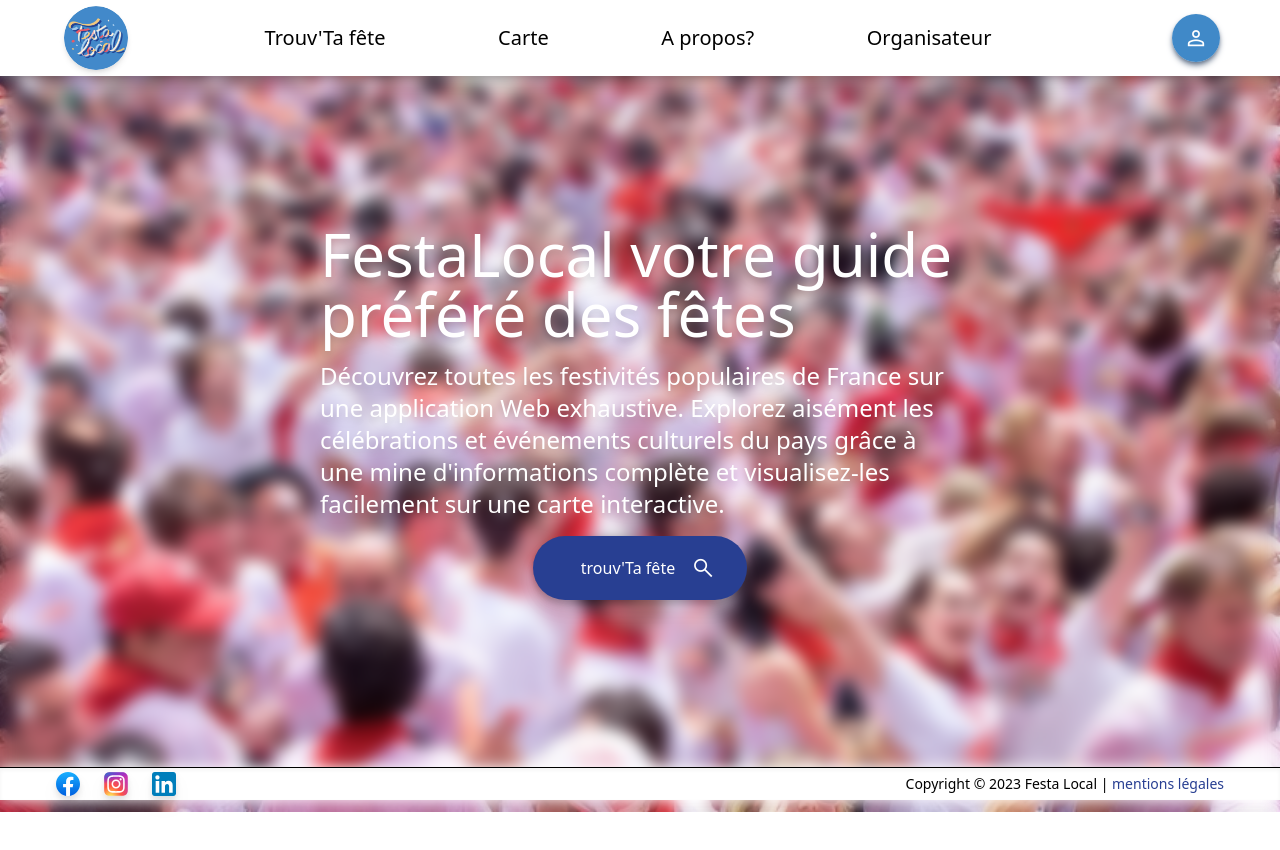
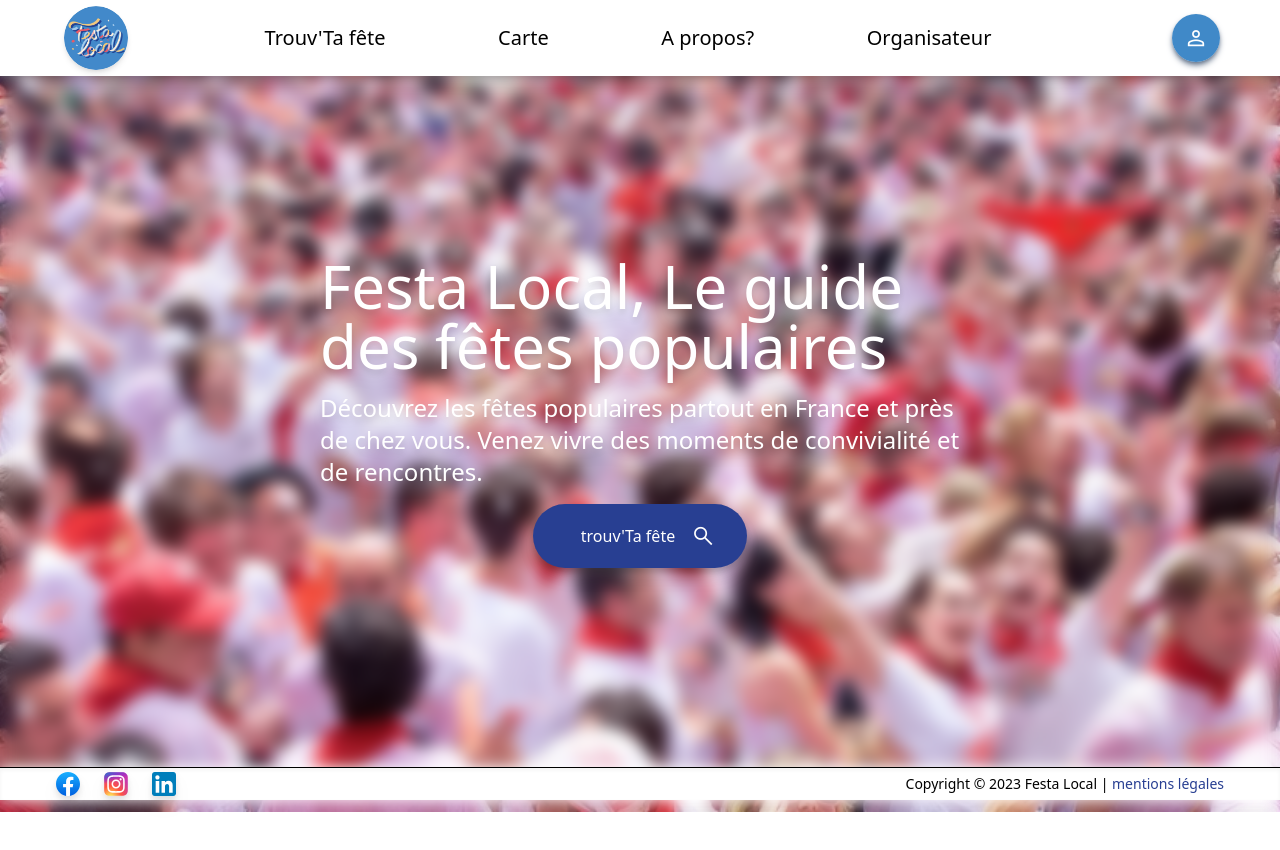
Before and after one commit to festalocal/Website, a React (Vite) app: page / in a window 1280 px wide. Shown: the top 850 px of the page. Built offline with nearby package versions, Linux system fonts and the light colour scheme.

Commit message:
Changement texte hero banner

```diff
--- a/src/components/HeroBanner.tsx
+++ b/src/components/HeroBanner.tsx
@@ -12,15 +12,13 @@ function HeroBanner(): JSX.Element {
           <div className="max-w-lg xl:max-w-2xl px-4 mx-auto flex flex-col justify-center align-center h-full items-center gap-4 my-auto">
             <div>
               <h1 className="font-medium text-4xl lg:text-5xl xl:text-6xl">
-                FestaLocal votre guide préféré des fêtes
+                Festa Local, Le guide des fêtes populaires
               </h1>
             </div>
             <div>
               <p className="font-normal lg:text-xl xl:text-2xl">
-                Découvrez toutes les festivités populaires de France sur une
-                application Web exhaustive. Explorez aisément les célébrations
-                et événements culturels du pays grâce à une mine d'informations
-                complète et visualisez-les facilement sur une carte interactive.
+                Découvrez les fêtes populaires partout en France et près de chez
+                vous. Venez vivre des moments de convivialité et de rencontres.
               </p>
             </div>
             <div>
```
